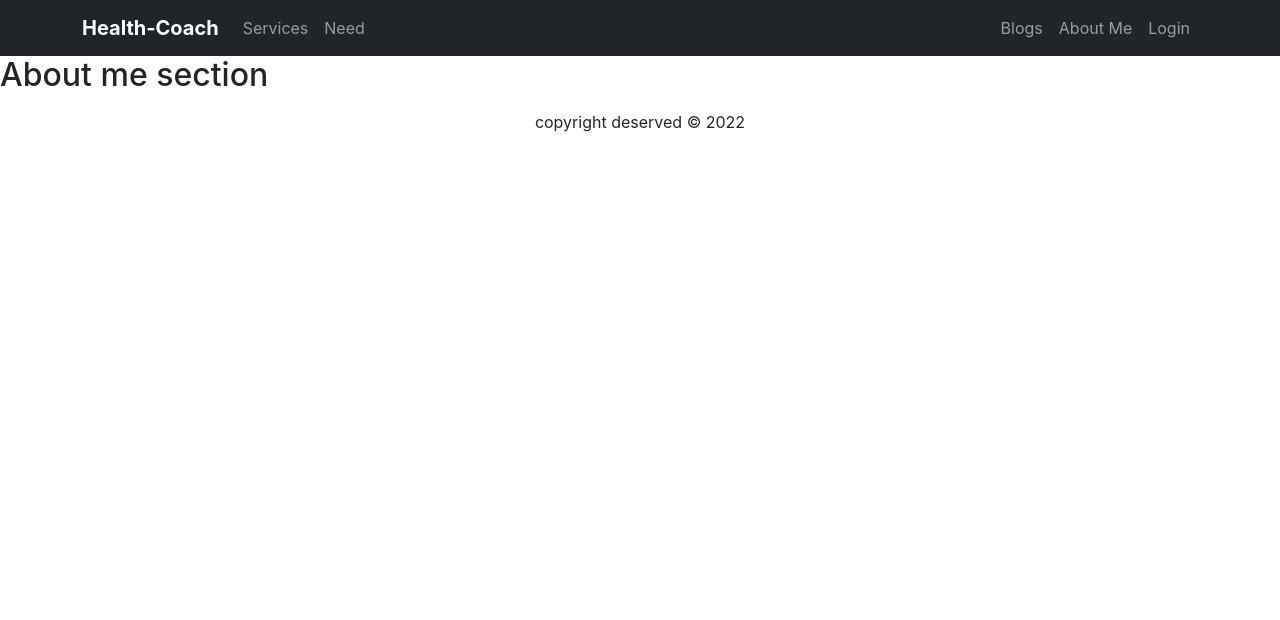
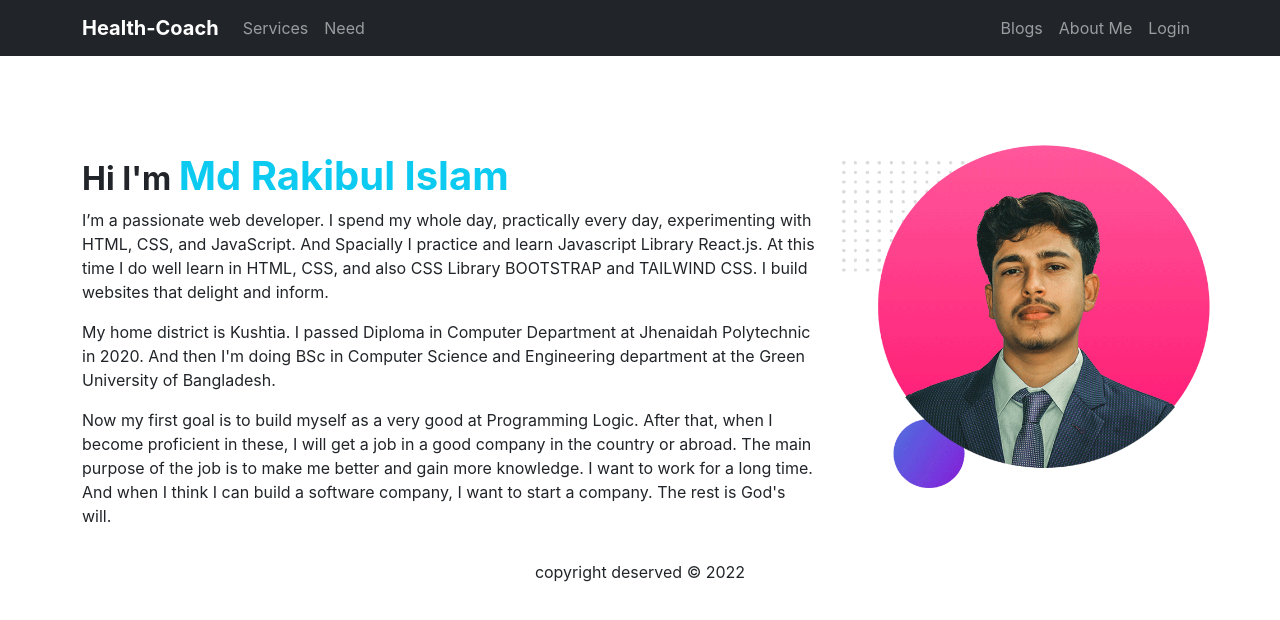
Before and after one commit to rakibulislamrabby/health-coach, a React (Create React App) app: page /aboutMe in a window 1280 px wide. Shown: the top 620 px of the page. Built offline with nearby package versions, Linux system fonts and the light colour scheme; no server answers.

Commit message:
add about me section

```diff
--- a/src/component/AboutMe/AboutMe.js
+++ b/src/component/AboutMe/AboutMe.js
@@ -1,9 +1,20 @@
 import React from 'react';
+import bg from "../../images/aboutMe/bg.png"
 
 const AboutMe = () => {
     return (
-        <div>
-            <h2>About me section</h2>
+        <div className='container mt-5'>
+            <div className="row">
+                <div className="col-lg-8 mt-5">
+                    <h2 className='fw-bold'> Hi I'm <span className='text-info fs-1 fw-bold'>Md Rakibul Islam</span></h2>
+                    <p>I’m a passionate web developer. I spend my whole day, practically every day, experimenting with HTML, CSS, and JavaScript. And Spacially I practice and learn Javascript Library React.js. At this time I do well learn in HTML, CSS, and also CSS Library BOOTSTRAP and TAILWIND CSS. I build websites that delight and inform.</p>
+                    <p>My home district is  Kushtia. I passed Diploma in Computer Department at Jhenaidah Polytechnic in 2020. And then I'm doing  BSc in Computer Science and Engineering department at the Green University of Bangladesh. </p>
+                    <p>Now my first goal is to build myself as a very good at Programming Logic. After that, when I become proficient in these, I will get a job in a good company in the country or abroad. The main purpose of the job is to make me better and gain more knowledge. I want to work for a long time. And when I think I can build a software company, I want to start a company. The rest is God's will.</p>
+                </div>
+                <div className="col-lg-4">
+                    <img style={{ width: "400px" }} src={bg} alt="" />
+                </div>
+            </div>
         </div>
     );
 };
--- /dev/null
+++ b/src/component/Loading/Loading.js
@@ -0,0 +1,12 @@
+import React from 'react';
+import { Spinner } from 'react-bootstrap';
+
+const Loading = () => {
+    return (
+        <div style={{ height: "400px" }} className='w-100 d-flex justify-content-center align-items-center'>
+            <Spinner animation="border" variant="primary" />
+        </div>
+    );
+};
+
+export default Loading;
--- a/src/component/Login/LoginGoogle/LoginGoogle.js
+++ b/src/component/Login/LoginGoogle/LoginGoogle.js
@@ -1,10 +1,16 @@
 import React from 'react';
 import { useSignInWithGoogle } from 'react-firebase-hooks/auth';
+import { useNavigate } from 'react-router-dom';
 import auth from '../../../firebase.init';
 import google from "../../../images/icon/google.png"
 
 const LoginGoogle = () => {
+    const navigate = useNavigate();
     const [signInWithGoogle, user, loading, error] = useSignInWithGoogle(auth);
+
+    if (user) {
+        navigate("/home");
+    }
     return (
         <div>
             <div className='d-flex align-items-center'>
--- a/src/component/Login/RequireAuth/RequireAuth.js
+++ b/src/component/Login/RequireAuth/RequireAuth.js
@@ -2,14 +2,15 @@ import React from 'react';
 import { Navigate, useLocation } from 'react-router-dom';
 import { useAuthState } from 'react-firebase-hooks/auth';
 import auth from '../../../firebase.init';
+import Loading from '../../Loading/Loading';
 
 const RequireAuth = ({ children }) => {
     const [user, loading] = useAuthState(auth);
     const location = useLocation();
 
-    // if (loading) {
-    //     return <Loading></Loading>
-    // }
+    if (loading) {
+        return <Loading></Loading>
+    }
     if (!user) {
         return <Navigate to="/login" state={{ from: location }}></Navigate>
     }
--- a/src/component/Register/Register.js
+++ b/src/component/Register/Register.js
@@ -6,7 +6,7 @@ import auth from '../../firebase.init';
 import LoginGoogle from '../Login/LoginGoogle/LoginGoogle';
 
 const Register = () => {
-    const [agree, setAgree] = useState(false);
+    const [permit, setPermit] = useState(false);
     const navigate = useNavigate();
     const [
         createUserWithEmailAndPassword,
@@ -49,19 +49,19 @@ const Register = () => {
                     <Form.Label>Password</Form.Label>
                     <Form.Control type="password" name='password' placeholder="Password" required />
                 </Form.Group>
-                <input onClick={() => setAgree(!agree)} type="checkbox" name="terms" id="terms" />
+                <input onClick={() => setPermit(!permit)} type="checkbox" name="terms" id="terms" />
 
                 {/* terms condition color change step-1 */}
                 {/* <label className={agree ? "text-primary ps-2" : "text-danger ps-1"} htmlFor='terms'>Accept Terms and Condition</label> */}
 
                 {/* step-2 */}
-                <label className={`ps-2 ${agree ? "text-info" : "text-danger"}`} htmlFor='terms'>Accept Terms and Condition</label>
+                <label className={`ps-2 ${permit ? "text-info" : "text-danger"}`} htmlFor='terms'>Accept Terms and Condition</label>
 
                 <p className='mt-2'>Already have Account? <Link to="/login" className='text-info text-decoration-none ' >Please Login</Link></p>
                 {/* <Form.Group className="mb-3" controlId="formBasicCheckbox">
                     <Form.Check type="checkbox" label="Check me out" />
                 </Form.Group> */}
-                <Button disabled={!agree} className='w-50 d-block mx-auto rounded-pill bg-info' variant="primary" type="submit">
+                <Button disabled={!permit} className='w-50 d-block mx-auto rounded-pill bg-info' variant="primary" type="submit">
                     Register
                 </Button>
                 <LoginGoogle></LoginGoogle>
```
Also changed, not shown: src/images/aboutMe/bg.png (added).
